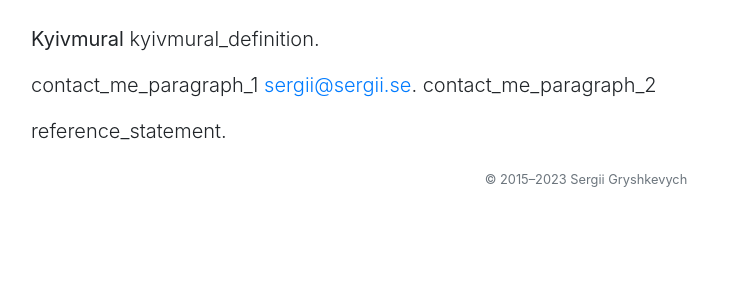
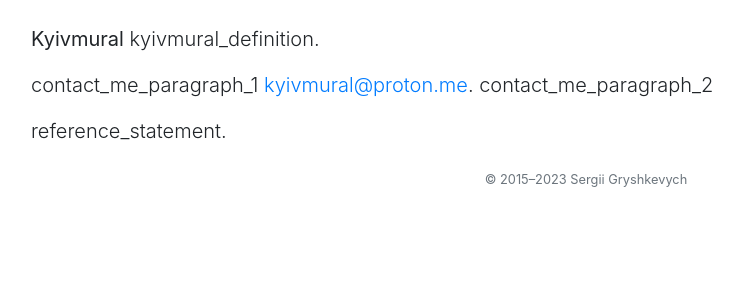
Before and after one commit to grishasergii/kyivmural-app, a Flask app: page /1/about in a window 1280 px wide. Shown: the part 112-412 px from the top of the page, without its empty margins (54-797 px from the left). Run offline with Flask 3, Linux system fonts and the light colour scheme.

Commit message:
updated contact email

```diff
--- a/kyivmural/templates/about.html
+++ b/kyivmural/templates/about.html
@@ -5,7 +5,7 @@
             <strong>{{ _('Kyivmural') }}</strong> {{ _("kyivmural_definition") }}.
         </p>
         <p class="lead">
-            {{ _("contact_me_paragraph_1") }} <a href="mailto:#">sergii@sergii.se</a>.
+            {{ _("contact_me_paragraph_1") }} <a href="mailto:#">kyivmural@proton.me</a>.
             {{ _("contact_me_paragraph_2") }}
         </p>
         <p class="lead">
```
